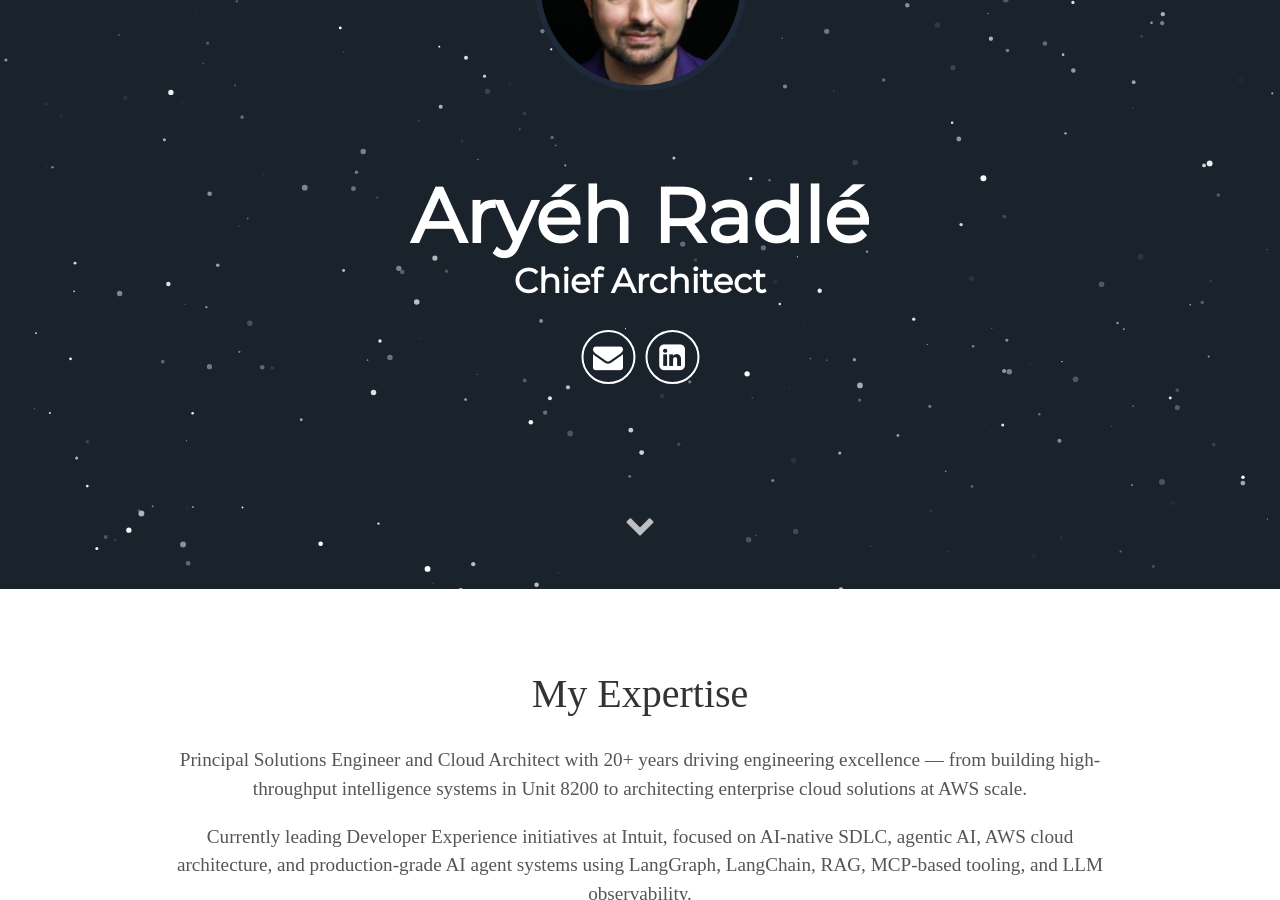
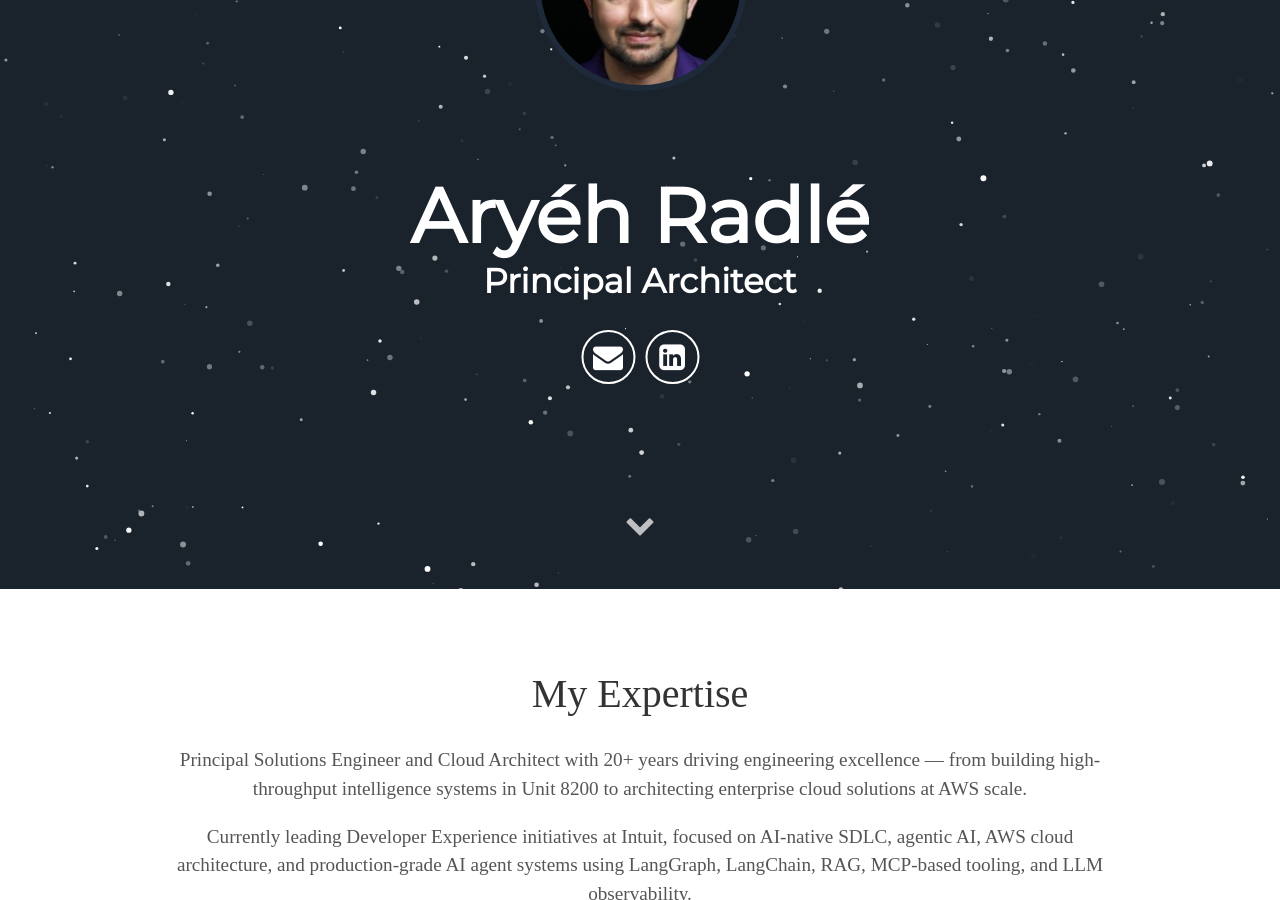
Before and after one commit to arieradle/aryehradle.cloud, a Jekyll site: the page built from index.html, in a window 1280 px wide and 900 px high, scrolled down 311 px. Built offline with Jekyll 4.4.1, drawn with Linux system fonts in a browser that asks for light colours; some web fonts are replaced.

Commit message:
Update title from Chief Architect to Principal Architect
Co-Authored-By: Claude Sonnet 4.6 <noreply@anthropic.com>

```diff
--- a/_config.yml
+++ b/_config.yml
@@ -7,7 +7,7 @@ description: Jekyll Theme Minimal Resume
 baseurl: ""
 url: https://arieradle.github.io
 
-title: "Aryeh Radle, Chief Architect"
+title: "Aryeh Radle, Principal Architect"
 # User settings
 username: Aryéh Radlé
 user_description: >-
@@ -15,7 +15,7 @@ user_description: >-
   <p>Currently leading Developer Experience initiatives at Intuit, focused on AI-native SDLC, agentic AI, AWS cloud architecture, and production-grade AI agent systems using LangGraph, LangChain, RAG, MCP-based tooling, and LLM observability.</p>
   <p>Former AWS Senior Solutions Architect serving Fortune 500 R&amp;D centers including Yahoo, Booking.com, Siemens, Autodesk, and General Electric, and former Head of Cloud for a UAE Government Authority.</p>
   <p>Known for turning frontier AI and cloud capabilities into real engineering outcomes through hands-on architecture, technical workshops, developer enablement, and thought leadership.</p>
-user_title: Chief Architect
+user_title: Principal Architect
 email: arie.radle@gmail.com
 linkedin_username: arieleonradle
 
```
